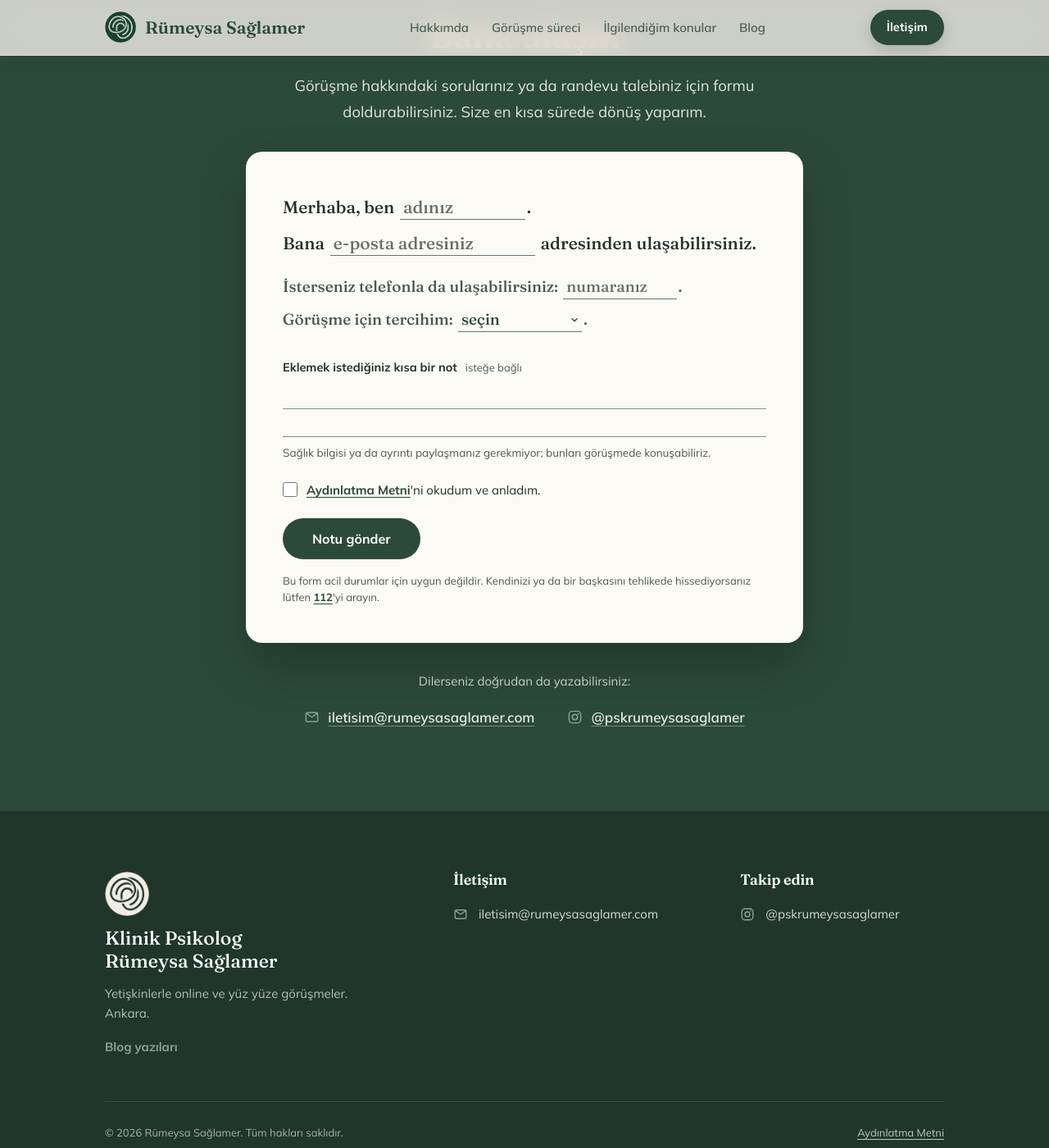
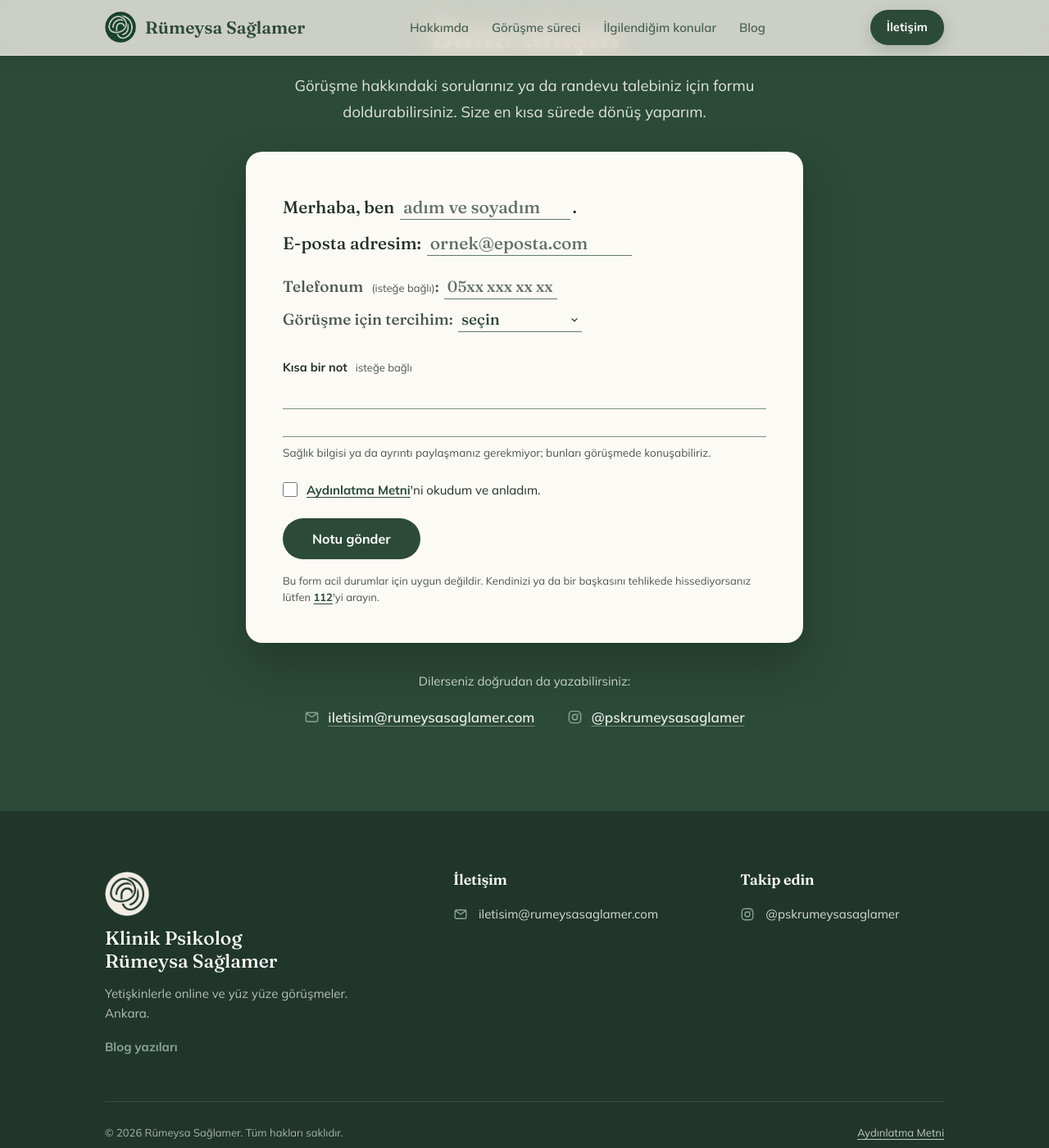
Before and after one commit to ardasaglamer9/rumeysaerdogdu.com, a Jekyll site: the page built from index.html, in a window 1280 px wide and 1400 px high, scrolled down 4863 px. Shown: the whole window at 82% size. Built offline with Jekyll 4.4.1, drawn with Linux system fonts in a browser that asks for light colours.

Commit message:
Formu ziyaretçinin ağzından yaz
"Merhaba, ben adınız" gibi karışık okunuş ve "bana"nın iki ayrı kişiyi
göstermesi düzeltildi. Cümleler ve yer tutucular ziyaretçinin sesi:
"Merhaba, ben adım ve soyadım." / "E-posta adresim:" / "Telefonum
(isteğe bağlı):". Etiket gibi satırların sonundaki noktalar kaldırıldı.

Co-Authored-By: Claude Opus 5.5 <noreply@anthropic.com>

```diff
--- a/_includes/iletisim-formu.html
+++ b/_includes/iletisim-formu.html
@@ -30,33 +30,34 @@
 
   {%- comment -%}
     Form bir mektup cümlesi gibi: alanlar cümlenin içindeki boşluklar.
+    Cümleler ve yer tutucular hep ziyaretçinin ağzından ("ben", "adresim");
+    başlık ise Rümeysa'nın sesi. İkisini karıştırma.
     Her alanın görünmeyen bir etiketi var (ekran okuyucular için); yer
     tutucu metin yalnızca ipucu.
   {%- endcomment -%}
   <p class="iform-cumle">
     Merhaba, ben
-    <span class="iform-bosluk"><label class="gorunmez" for="if-ad">Adınız</label><input id="if-ad" name="name" type="text" autocomplete="name" required maxlength="80" placeholder="adınız" data-hata="if-ad-h"></span>.
-    <span class="iform-satir-blok">Bana
-    <span class="iform-bosluk iform-genis"><label class="gorunmez" for="if-eposta">E-posta adresiniz</label><input id="if-eposta" name="email" type="email" autocomplete="email" inputmode="email" required maxlength="120" placeholder="e-posta adresiniz" data-hata="if-eposta-h"></span>
-    adresinden ulaşabilirsiniz.</span>
+    <span class="iform-bosluk"><label class="gorunmez" for="if-ad">Adınız</label><input id="if-ad" name="name" type="text" autocomplete="name" required maxlength="80" placeholder="adım ve soyadım" data-hata="if-ad-h"></span>.
+    <span class="iform-satir-blok">E-posta adresim:
+    <span class="iform-bosluk iform-genis"><label class="gorunmez" for="if-eposta">E-posta adresiniz</label><input id="if-eposta" name="email" type="email" autocomplete="email" inputmode="email" required maxlength="120" placeholder="ornek@eposta.com" data-hata="if-eposta-h"></span></span>
   </p>
   <p class="iform-hata" id="if-ad-h" hidden>Size nasıl hitap edeceğimi bilmek için adınızı yazar mısınız?</p>
   <p class="iform-hata" id="if-eposta-h" hidden>Size dönüş yapabilmem için geçerli bir e-posta adresine ihtiyacım var.</p>
 
   <p class="iform-cumle iform-cumle-ek">
-    İsterseniz telefonla da ulaşabilirsiniz:
-    <span class="iform-bosluk"><label class="gorunmez" for="if-tel">Telefon numaranız (isteğe bağlı)</label><input id="if-tel" name="phone" type="tel" autocomplete="tel" inputmode="tel" maxlength="30" placeholder="numaranız"></span>.
+    Telefonum <span class="iform-istege">(isteğe bağlı)</span>:
+    <span class="iform-bosluk"><label class="gorunmez" for="if-tel">Telefon numaranız (isteğe bağlı)</label><input id="if-tel" name="phone" type="tel" autocomplete="tel" inputmode="tel" maxlength="30" placeholder="05xx xxx xx xx"></span>
     <span class="iform-satir-blok">Görüşme için tercihim:
     <span class="iform-bosluk"><label class="gorunmez" for="if-tercih">Görüşme tercihiniz (isteğe bağlı)</label><select id="if-tercih" name="tercih">
       <option value="">seçin</option>
       <option value="Yüz yüze (Ankara)">yüz yüze, Ankara'da</option>
       <option value="Online">online</option>
       <option value="Henüz karar vermedim">henüz karar vermedim</option>
-    </select></span>.</span>
+    </select></span></span>
   </p>
 
   <div class="iform-not">
-    <label for="if-mesaj">Eklemek istediğiniz kısa bir not <span class="iform-istege">isteğe bağlı</span></label>
+    <label for="if-mesaj">Kısa bir not <span class="iform-istege">isteğe bağlı</span></label>
     <textarea id="if-mesaj" name="message" rows="2" maxlength="1500" aria-describedby="if-mesaj-y"></textarea>
     <p class="iform-yardim" id="if-mesaj-y">Sağlık bilgisi ya da ayrıntı paylaşmanız gerekmiyor; bunları görüşmede konuşabiliriz.</p>
   </div>
--- a/assets/css/style.css
+++ b/assets/css/style.css
@@ -1176,3 +1176,8 @@ footer :focus-visible,.cta-box :focus-visible{outline-color:#F6EFB6;}
    eski h3 ile aynı kalsın, yazı içi h2 süsü (çizgi) gelmesin. */
 .related .related-baslik{display:block;font-size:20px;color:var(--forest);margin:0 0 18px;}
 .related .related-baslik::before{content:none;}
+
+/* Cümle formu, ziyaretçinin ağzından: yer tutucular ("adım ve soyadım",
+   "ornek@eposta.com") sığsın diye ad alanı biraz genişledi. */
+.iform-bosluk input#if-ad{width:15ch;}
+.iform-cumle .iform-istege{font-family:'Mulish',sans-serif;font-size:13px;}
```
